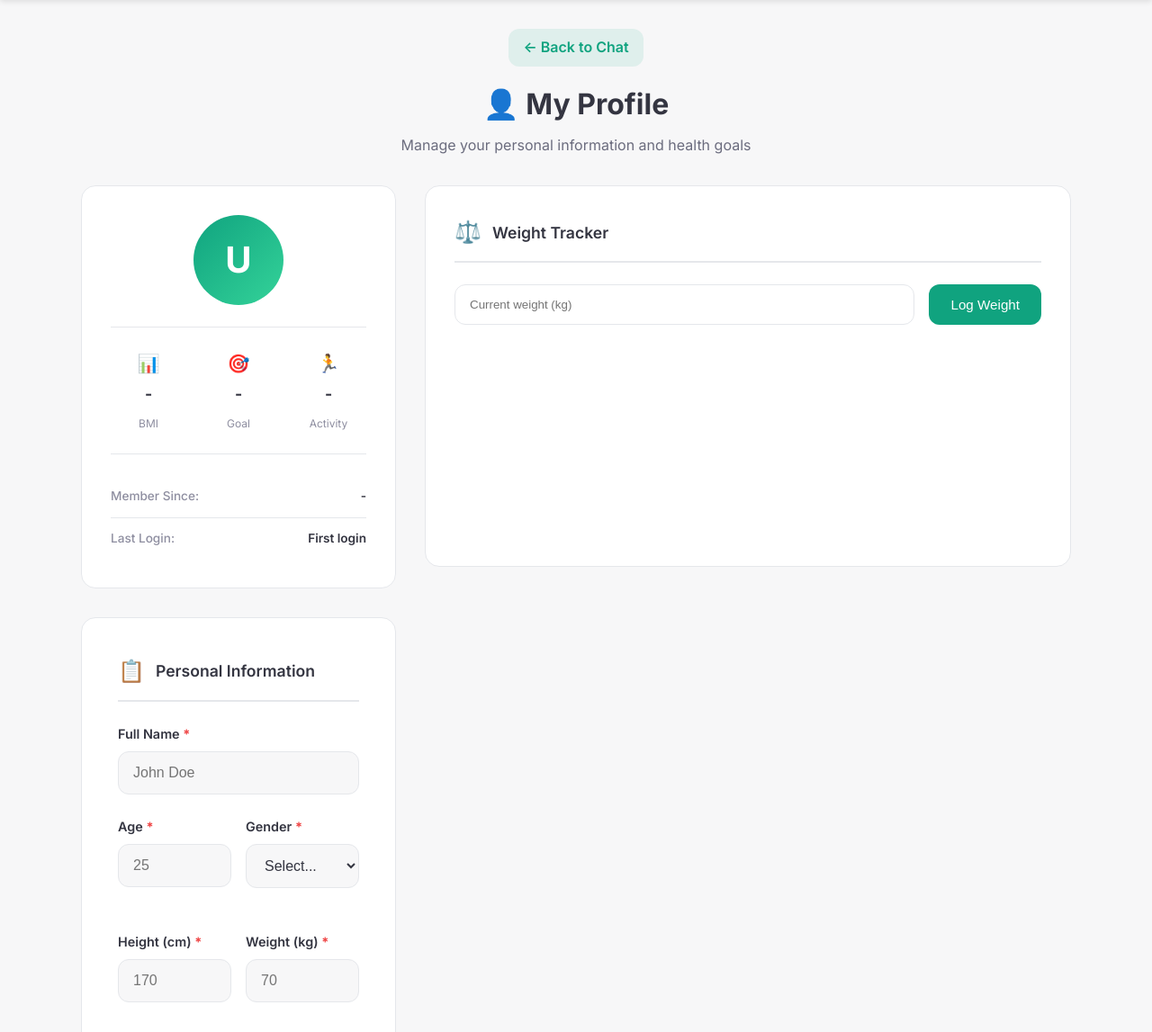
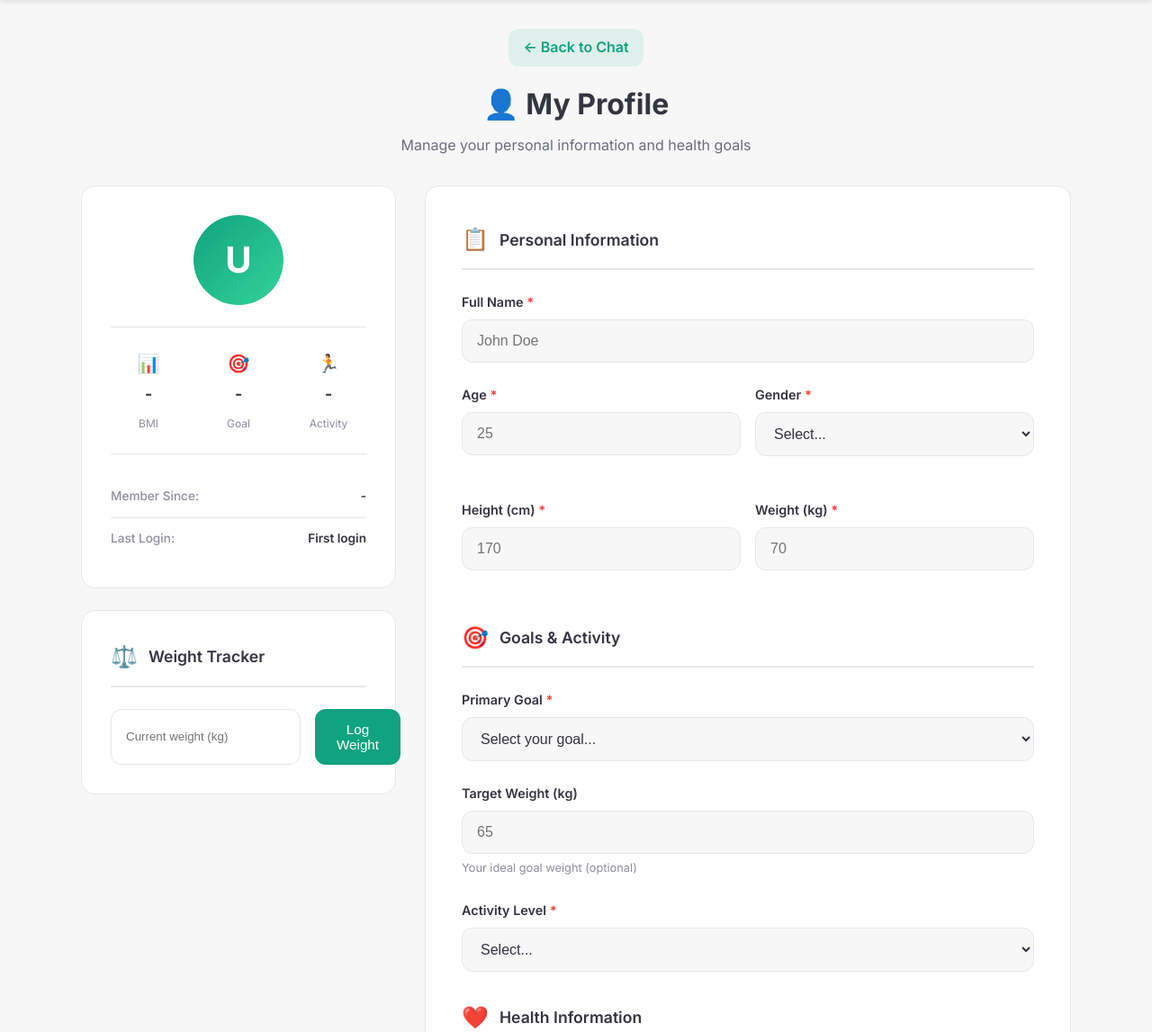
Before and after one commit to Pranav-Saraswat/NutriAI, a Flask app: template templates/profile.html in a window 1280 px wide. Shown: the part 71-1218 px from the top of the page at 90% size. Run offline with Flask 3, Linux system fonts and the light colour scheme; the template is opened without the code that fills it, so the values that code supplies are empty.

```diff
--- a/templates/profile.html
+++ b/templates/profile.html
@@ -23,6 +23,7 @@
         {% endwith %}
 
         <div class="profile-grid">
+            <div class="profile-sidebar">
             <!-- Profile Summary Card -->
             <div class="profile-summary-card">
                 <div class="summary-avatar">
@@ -80,6 +81,7 @@
                     <input type="number" id="weight_kg" placeholder="Current weight (kg)" step="0.1" required style="flex: 1; padding: 0.875rem 1rem; border-radius: var(--radius); border: 1px solid var(--border);">
                     <button type="submit" class="btn btn-primary" style="padding: 0.875rem 1.5rem; background: var(--accent); color: white; border: none; border-radius: var(--radius); cursor: pointer;">Log Weight</button>
                 </form>
+            </div>
             </div>
 
             <!-- Profile Edit Form -->
@@ -269,16 +271,21 @@
     gap: 2rem;
 }
 
-/* Profile Summary Card */
+.profile-sidebar {
+    display: flex;
+    flex-direction: column;
+    gap: 1.5rem;
+    position: sticky;
+    top: 100px;
+    height: fit-content;
+}
+
 .profile-summary-card {
     background: var(--bg-card);
     border-radius: var(--radius-lg);
     border: 1px solid var(--border);
     padding: 2rem;
     text-align: center;
-    height: fit-content;
-    position: sticky;
-    top: 100px;
 }
 
 .summary-avatar {
@@ -488,7 +495,7 @@
         grid-template-columns: 1fr;
     }
 
-    .profile-summary-card {
+    .profile-sidebar {
         position: static;
     }
 
```
